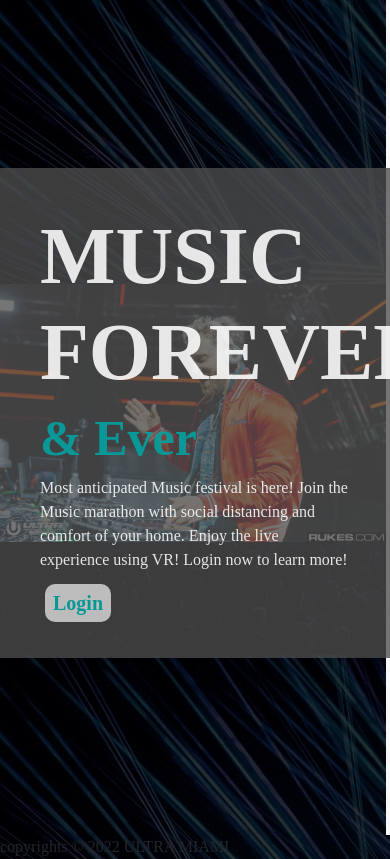
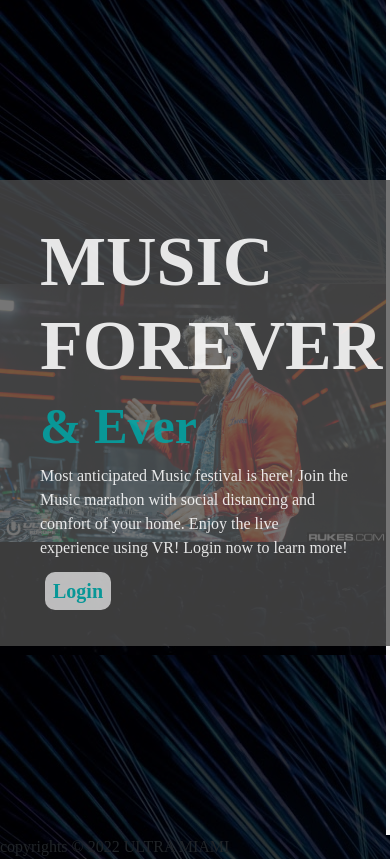
Before and after one commit to Eabishen/landingpagemiami, a plain HTML site: page index.html in a window 390 px wide. Shown: the part 65-924 px from the top of the page. Drawn offline with nearby package versions, Linux system fonts and the light colour scheme.

Commit message:
Update style.css

```diff
--- a/style.css
+++ b/style.css
@@ -203,7 +203,7 @@ section .contentBxs .formBx .btnd:hover {
 
   section .contentBxs .formBx h1 {
     font-weight: 900;
-    font-size: 80px;
+    font-size: 70px;
     animation: contentsec2 linear 1s;
   }
 
@@ -243,7 +243,7 @@ section .contentBxs .formBx .btnd:hover {
 
   section .contentBxs .formBx h1 {
     font-weight: 900;
-    font-size: 80px;
+    font-size: 70px;
     animation: contentsec2 linear 1s;
   }
 
```
